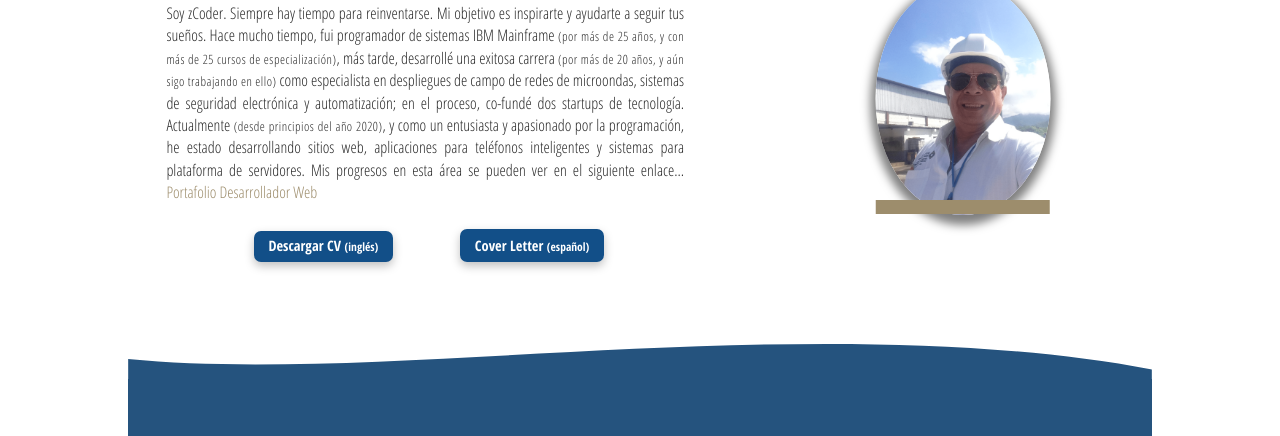
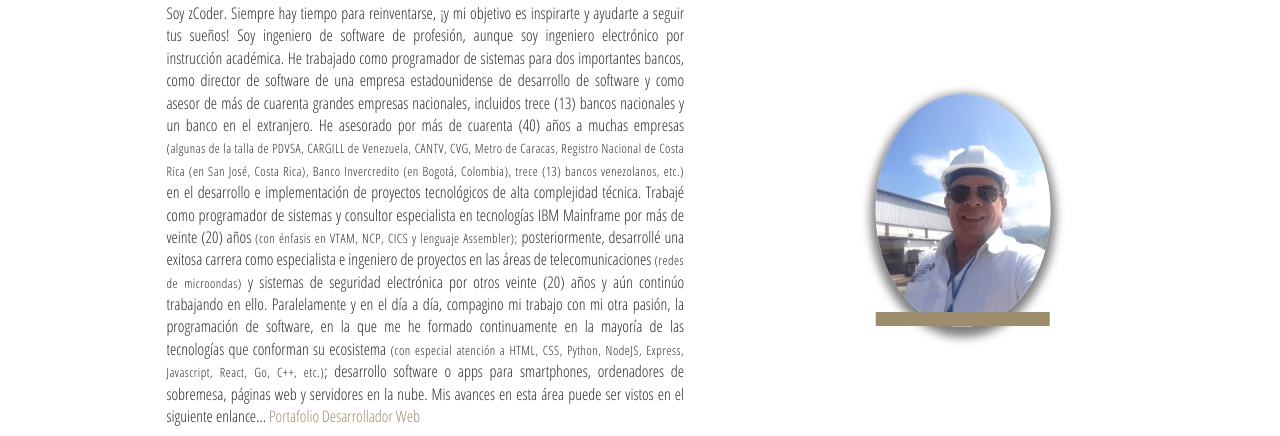
Before and after one commit to cycscarlos/zCoder_Original, a plain HTML site: page spanish/spanish.html in a window 1280 px wide. Shown: the part 213-649 px from the top of the page. Drawn offline with Linux system fonts and the light colour scheme.

Commit message:
se sustituyo el contenido del profile y se inhabilitaron el resto de la secciones

```diff
--- a/spanish/spanish.html
+++ b/spanish/spanish.html
@@ -128,22 +128,42 @@
             <!-- <div class="name">zCoder!</div> -->
           </h1>
           <p class="profile-details">
-            Soy zCoder. Siempre hay tiempo para reinventarse. Mi objetivo es
-            inspirarte y ayudarte a seguir tus sueños. Hace mucho tiempo, fui
-            programador de sistemas IBM Mainframe
+            Soy zCoder. Siempre hay tiempo para reinventarse, ¡y mi objetivo es
+            inspirarte y ayudarte a seguir tus sueños! Soy ingeniero de software
+            de profesión, aunque soy ingeniero electrónico por instrucción
+            académica. He trabajado como programador de sistemas para dos
+            importantes bancos, como director de software de una empresa
+            estadounidense de desarrollo de software y como asesor de más de
+            cuarenta grandes empresas nacionales, incluidos trece (13) bancos
+            nacionales y un banco en el extranjero. He asesorado por más de
+            cuarenta (40) años a muchas empresas
             <small
-              >(por más de 25 años, y con más de 25 cursos de
-              especialización)</small
-            >, más tarde, desarrollé una exitosa carrera
-            <small>(por más de 20 años, y aún sigo trabajando en ello)</small>
-            como especialista en despliegues de campo de redes de microondas,
-            sistemas de seguridad electrónica y automatización; en el proceso,
-            co-fundé dos startups de tecnología. Actualmente
-            <small>(desde principios del año 2020)</small>, y como un entusiasta
-            y apasionado por la programación, he estado desarrollando sitios
-            web, aplicaciones para teléfonos inteligentes y sistemas para
-            plataforma de servidores. Mis progresos en esta área se pueden ver
-            en el siguiente enlace...
+              >(algunas de la talla de PDVSA, CARGILL de Venezuela, CANTV, CVG,
+              Metro de Caracas, Registro Nacional de Costa Rica (en San José,
+              Costa Rica), Banco Invercredito (en Bogotá, Colombia), trece (13)
+              bancos venezolanos, etc.)</small
+            >
+            en el desarrollo e implementación de proyectos tecnológicos de alta
+            complejidad técnica. Trabajé como programador de sistemas y
+            consultor especialista en tecnologías IBM Mainframe por más de
+            veinte (20) años
+            <small
+              >(con énfasis en VTAM, NCP, CICS y lenguaje Assembler);</small
+            >
+            posteriormente, desarrollé una exitosa carrera como especialista e
+            ingeniero de proyectos en las áreas de telecomunicaciones
+            <small>(redes de microondas)</small> y sistemas de seguridad
+            electrónica por otros veinte (20) años y aún continúo trabajando en
+            ello. Paralelamente y en el día a día, compagino mi trabajo con mi
+            otra pasión, la programación de software, en la que me he formado
+            continuamente en la mayoría de las tecnologías que conforman su
+            ecosistema
+            <small
+              >(con especial atención a HTML, CSS, Python, NodeJS, Express,
+              Javascript, React, Go, C++, etc.)</small
+            >; desarrollo software o apps para smartphones, ordenadores de
+            sobremesa, páginas web y servidores en la nube. Mis avances en esta
+            área puede ser vistos en el siguiente enlance...
             <span>
               <a
                 href="https://cycscarlos.github.io/my-portfolio"
```
Also changed, not shown: index.html (+46 -31 lines).
